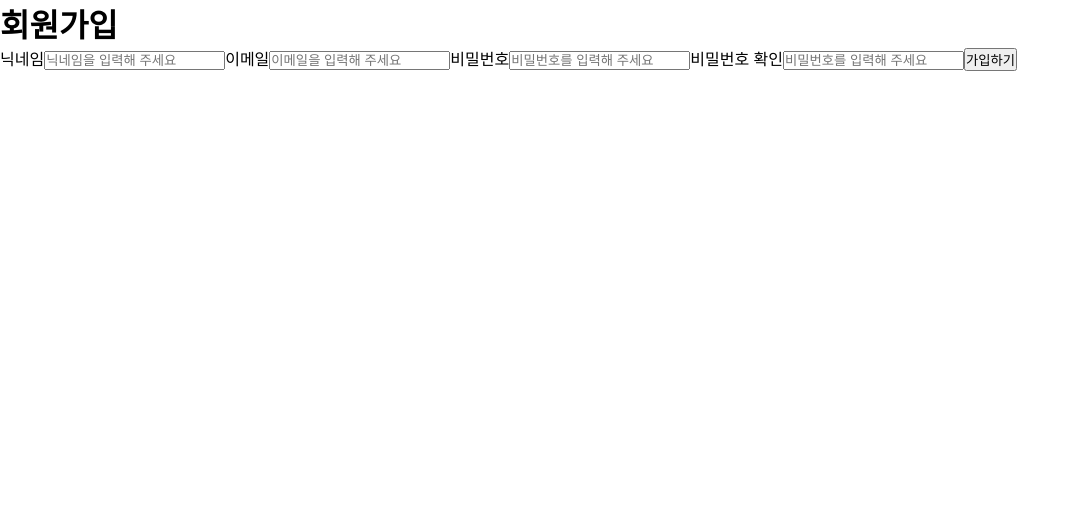
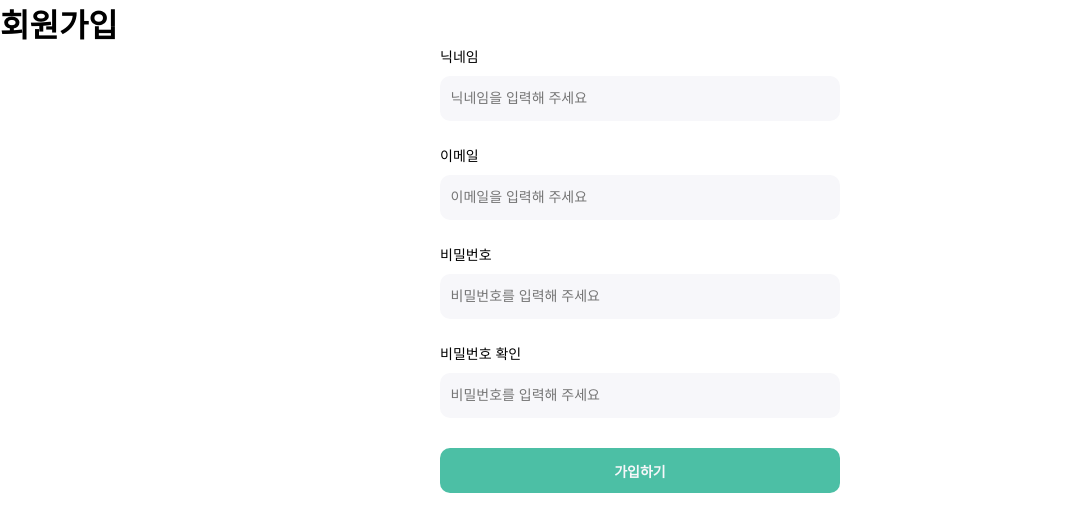
Before and after one commit to codeit-sprint7-team3/Wikid, a Next.js app: page /signup in a window 1280 px wide. Shown: the top 532 px of the page, without its empty margins (0-1079 px from the left). Built offline with nearby package versions, Linux system fonts and the light colour scheme; no server answers; a web font is replaced by a local one.

Commit message:
💄 Style: 회원가입페이지 css 적용

```diff
--- a/package.json
+++ b/package.json
@@ -9,12 +9,13 @@
     "lint": "next lint"
   },
   "dependencies": {
+    "axios": "^1.7.2",
+    "classnames": "^2.5.1",
+    "js-cookie": "^3.0.5",
     "next": "14.2.5",
     "react": "^18",
     "react-dom": "^18",
     "react-quill": "^2.0.0",
-    "axios": "^1.7.2",
-    "js-cookie": "^3.0.5",
     "zustand": "^4.5.4"
   },
   "devDependencies": {
--- a/src/components/SignUpForm.tsx
+++ b/src/components/SignUpForm.tsx
@@ -1,6 +1,8 @@
 import api from "@/lib/axios";
 import { useRouter } from "next/router";
 import React, { ChangeEvent, FormEvent, useEffect, useState } from "react";
+import style from "@/styles/signup.module.css";
+import classNames from "classnames";
 
 interface formValues {
   name: string;
@@ -122,18 +124,31 @@ const SignUpForm: React.FC = () => {
 
   return (
     <div>
-      <form onSubmit={handleSubmit}>
-        <label htmlFor="name">닉네임</label>
+      <form className={style.form} onSubmit={handleSubmit}>
+        <div className={style.inputGroup}>
+          <label className={style.label} htmlFor="name">
+            닉네임
+          </label>
           <input
+            className={classNames(style.input, {
+              [style.errorInput]: nameError,
+            })}
             onBlur={handleNameBlur}
             onChange={handleInputChange}
             value={formValue.name}
             name="name"
             placeholder="닉네임을 입력해 주세요"
           />
-        {nameError && <p>{nameError}</p>}
-        <label htmlFor="email">이메일</label>
+          {nameError && <p className={style.errorMessage}>{nameError}</p>}
+        </div>
+        <div className={style.inputGroup}>
+          <label className={style.label} htmlFor="email">
+            이메일
+          </label>
           <input
+            className={classNames(style.input, {
+              [style.errorInput]: emailError,
+            })}
             onBlur={handleEmailBlur}
             onChange={handleInputChange}
             value={formValue.email}
@@ -141,9 +156,16 @@ const SignUpForm: React.FC = () => {
             name="email"
             placeholder="이메일을 입력해 주세요"
           />
-        {emailError && <p>{emailError}</p>}
-        <label htmlFor="password">비밀번호</label>
+          {emailError && <p className={style.errorMessage}>{emailError}</p>}
+        </div>
+        <div className={style.inputGroup}>
+          <label className={style.label} htmlFor="password">
+            비밀번호
+          </label>
           <input
+            className={classNames(style.input, {
+              [style.errorInput]: passwordError,
+            })}
             onBlur={handlePasswordBlur}
             onChange={handleInputChange}
             value={formValue.password}
@@ -151,9 +173,18 @@ const SignUpForm: React.FC = () => {
             name="password"
             placeholder="비밀번호를 입력해 주세요"
           />
-        {passwordError && <p>{passwordError}</p>}
-        <label htmlFor="passwordConfirmation">비밀번호 확인</label>
+          {passwordError && (
+            <p className={style.errorMessage}>{passwordError}</p>
+          )}
+        </div>
+        <div className={style.inputGroup}>
+          <label className={style.label} htmlFor="passwordConfirmation">
+            비밀번호 확인
+          </label>
           <input
+            className={classNames(style.input, {
+              [style.errorInput]: passwordConfirmationError,
+            })}
             onBlur={handlePasswordConfirmationBlur}
             onChange={handleInputChange}
             value={formValue.passwordConfirmation}
@@ -161,8 +192,13 @@ const SignUpForm: React.FC = () => {
             name="passwordConfirmation"
             placeholder="비밀번호를 입력해 주세요"
           />
-        {passwordConfirmationError && <p>{passwordConfirmationError}</p>}
-        <button type="submit">가입하기</button>
+          {passwordConfirmationError && (
+            <p className={style.errorMessage}>{passwordConfirmationError}</p>
+          )}
+        </div>
+        <button className={style.submitBtn} type="submit">
+          가입하기
+        </button>
       </form>
     </div>
   );
--- /dev/null
+++ b/src/styles/signup.module.css
@@ -0,0 +1,89 @@
+.signUp {
+  display: flex;
+  flex-direction: column;
+  justify-content: center;
+  align-items: center;
+  height: 100vh;
+}
+
+.header {
+  font-size: var(--font-size-xl);
+  font-weight: var(--font-weight-sb);
+  text-align: center;
+  padding-bottom: 64px;
+}
+
+.form {
+  display: flex;
+  flex-direction: column;
+  width: 400px;
+  margin: 0 auto;
+}
+
+.inputGroup {
+  display: flex;
+  flex-direction: column;
+  gap: 10px;
+  padding-bottom: 24px;
+}
+
+.label {
+  font-size: var(--font-size-xs);
+  font-weight: var(--font-weight-rg);
+}
+
+.input {
+  height: 45px;
+  border: none;
+  border-radius: 10px;
+  background-color: var(--gray100);
+  padding: 20px 10.5px;
+}
+
+.input:focus-visible {
+  outline: 1px solid var(--green200);
+}
+
+.input::placeholder {
+  font-size: var(--font-size-xs);
+}
+
+.errorInput {
+  background-color: var(--red100);
+}
+
+.errorMessage {
+  font-size: var(--font-size-xxxs);
+  color: var(--red200);
+}
+
+.submitBtn {
+  height: 45px;
+  background-color: var(--green200);
+  border: none;
+  border-radius: 10px;
+  color: var(--gray100);
+  font-size: var(--font-size-xs);
+  font-weight: var(--font-weight-sb);
+  margin-top: 6px;
+  margin-bottom: 32px;
+}
+
+.bottom {
+  display: flex;
+  justify-content: center;
+  gap: 10px;
+}
+
+.bottom > span {
+  font-size: var(--font-size-xs);
+  font-weight: var(--font-weight-rg);
+  color: var(--gray400);
+}
+
+.bottom > :link {
+  font-size: var(--font-size-xs);
+  font-weight: var(--font-weight-rg);
+  text-decoration: none;
+  color: var(--green200);
+}
```
Also changed, not shown: 1 other file (tests, documents, lock files or other folders). Lines whose indentation alone changed are shown as unchanged.
